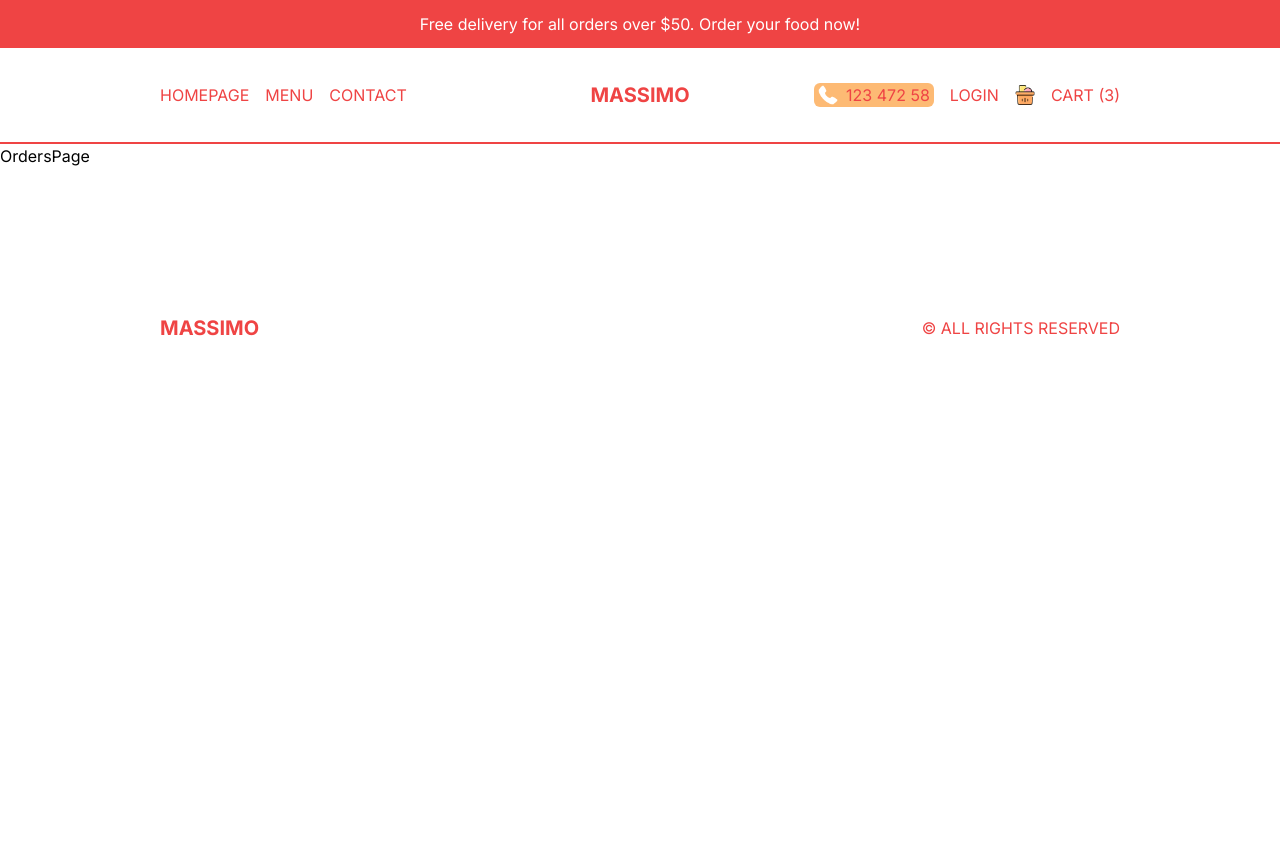
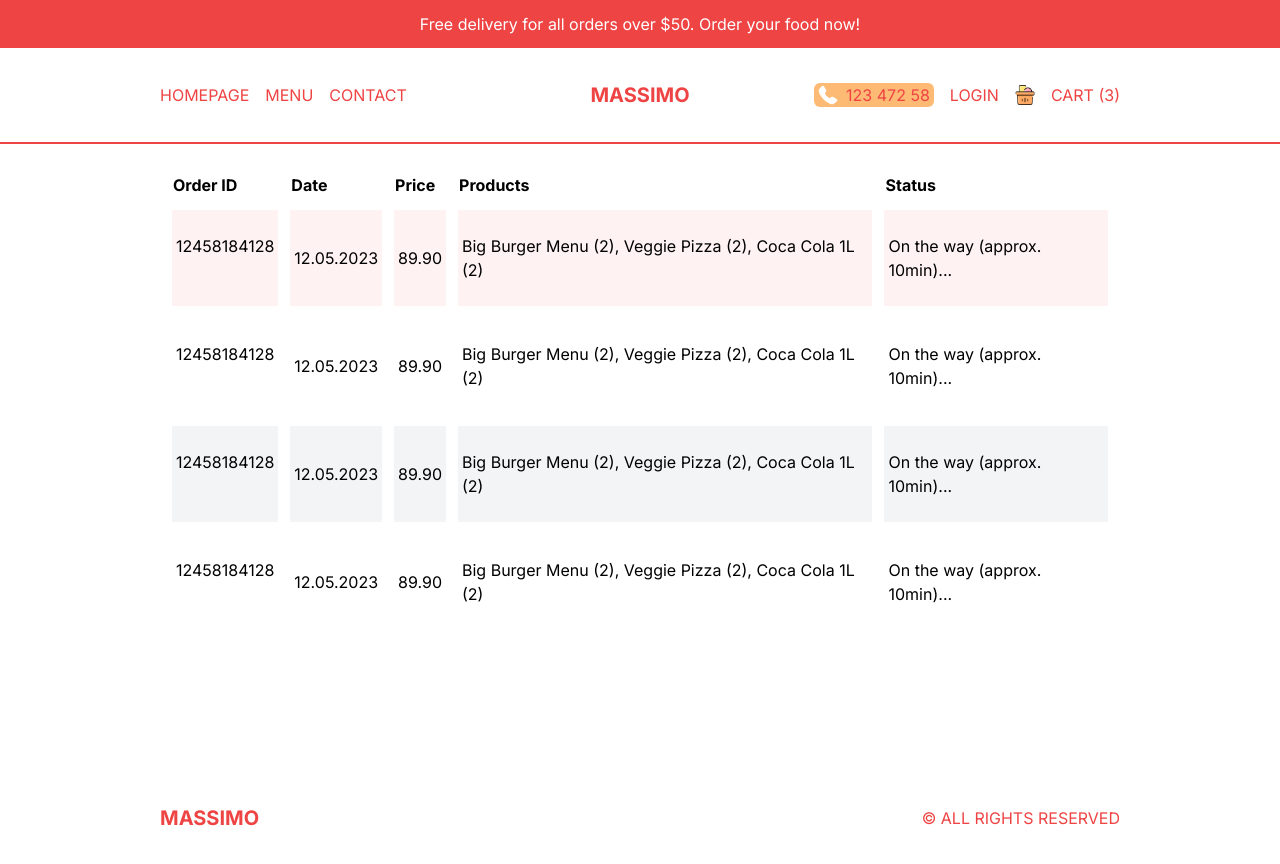
Before and after one commit to steeven-louk/restaurant, a Next.js app: page /orders in a window 1280 px wide. Shown: the top 864 px of the page. Before the commit the page ends 800 px from the top, so only its background shows below. Built offline with nearby package versions, Linux system fonts and the light colour scheme.

Commit message:
mise en place de la page orders

```diff
--- a/src/app/login/page.tsx
+++ b/src/app/login/page.tsx
@@ -17,12 +17,12 @@
         <h1 className='font-bold text-xl xl:text-3xl'>Welcome</h1>
         <p>Log into your account ot create a new one using social buttons</p>
         <button className="flex gap-4 p-4 ring-1 ring-orange-100 rounded-md">
-          <Image src={"/google.png"} alt="" width={20} height={20} className='object-contain' />
+          <Image src={"/google.png"} alt="google image" width={20} height={20} className='object-contain' />
           <span>Sign in with Google</span>
         </button>
 
         <button className="flex gap-4 p-4 ring-1 ring-orange-100 rounded-md">
-          <Image src={"/facebook.png"} alt="" width={20} height={20} className='object-contain' />
+          <Image src={"/facebook.png"} alt="facebook image" width={20} height={20} className='object-contain' />
           <span>Sign in with Facebook</span>
         </button>
         <p className='text-sm'>Have a problem? <Link className='underline' href={"/"}>Contact us</Link></p>
--- a/src/app/orders/page.tsx
+++ b/src/app/orders/page.tsx
@@ -2,7 +2,52 @@
 
 const OrdersPage = () => {
   return (
-    <div>OrdersPage</div>
+    <div className='p-4 lg:px-20 xl:px-40'>
+      <table className="w-full border-separate border-spacing-3">
+        <thead>
+          <tr className='text-left'>
+            <th className='hidden md:block'>Order ID</th>
+            <th>Date</th>
+            <th>Price</th>
+            <th className='hidden md:block'>Products</th>
+            <th>Status</th>
+          </tr>
+        </thead>
+        <tbody>
+          <tr className='text-sm md:text-base bg-red-50'>
+            <td className='hidden md:block py-6 px-1'>12458184128</td>
+            <td className='py-6 px-1'>12.05.2023</td>
+            <td className='py-6 px-1'>89.90</td>
+            <td className='hidden md:block py-6 px-1'>Big Burger Menu (2), Veggie Pizza (2), Coca Cola 1L (2)</td>
+            <td className='py-6 px-1'>On the way (approx. 10min)...</td>
+          </tr>
+
+          <tr className='text-sm md:text-base odd:bg-gray-100'>
+            <td className='hidden md:block py-6 px-1'>12458184128</td>
+            <td className='py-6 px-1'>12.05.2023</td>
+            <td className='py-6 px-1'>89.90</td>
+            <td className='hidden md:block py-6 px-1'>Big Burger Menu (2), Veggie Pizza (2), Coca Cola 1L (2)</td>
+            <td className='py-6 px-1'>On the way (approx. 10min)...</td>
+          </tr>
+
+          <tr className='text-sm md:text-base odd:bg-gray-100'>
+            <td className='hidden md:block py-6 px-1'>12458184128</td>
+            <td className='py-6 px-1'>12.05.2023</td>
+            <td className='py-6 px-1'>89.90</td>
+            <td className='hidden md:block py-6 px-1'>Big Burger Menu (2), Veggie Pizza (2), Coca Cola 1L (2)</td>
+            <td className='py-6 px-1'>On the way (approx. 10min)...</td>
+          </tr>
+
+          <tr className='text-sm md:text-base odd:bg-gray-100'>
+            <td className='hidden md:block py-6 px-1'>12458184128</td>
+            <td className='py-6 px-1'>12.05.2023</td>
+            <td className='py-6 px-1'>89.90</td>
+            <td className='hidden md:block py-6 px-1'>Big Burger Menu (2), Veggie Pizza (2), Coca Cola 1L (2)</td>
+            <td className='py-6 px-1'>On the way (approx. 10min)...</td>
+          </tr>
+        </tbody>
+      </table>
+    </div>
   )
 }
 
```
